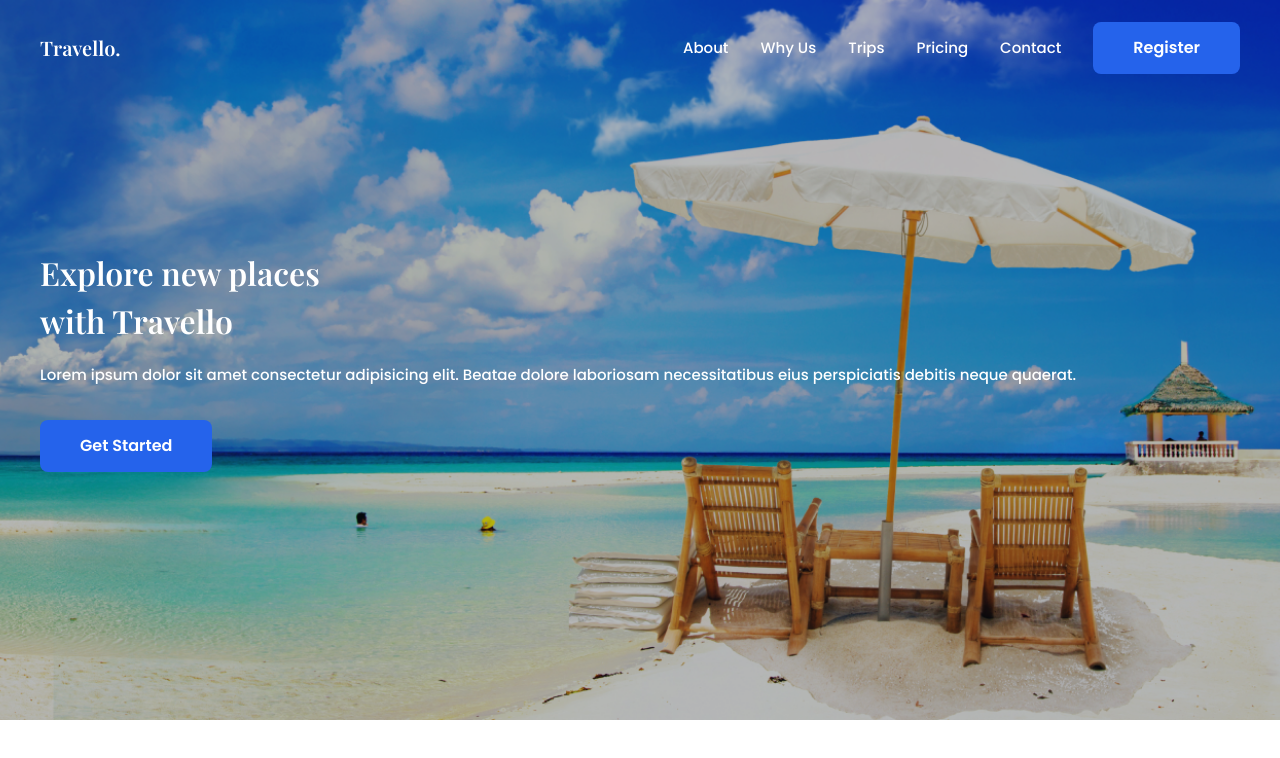
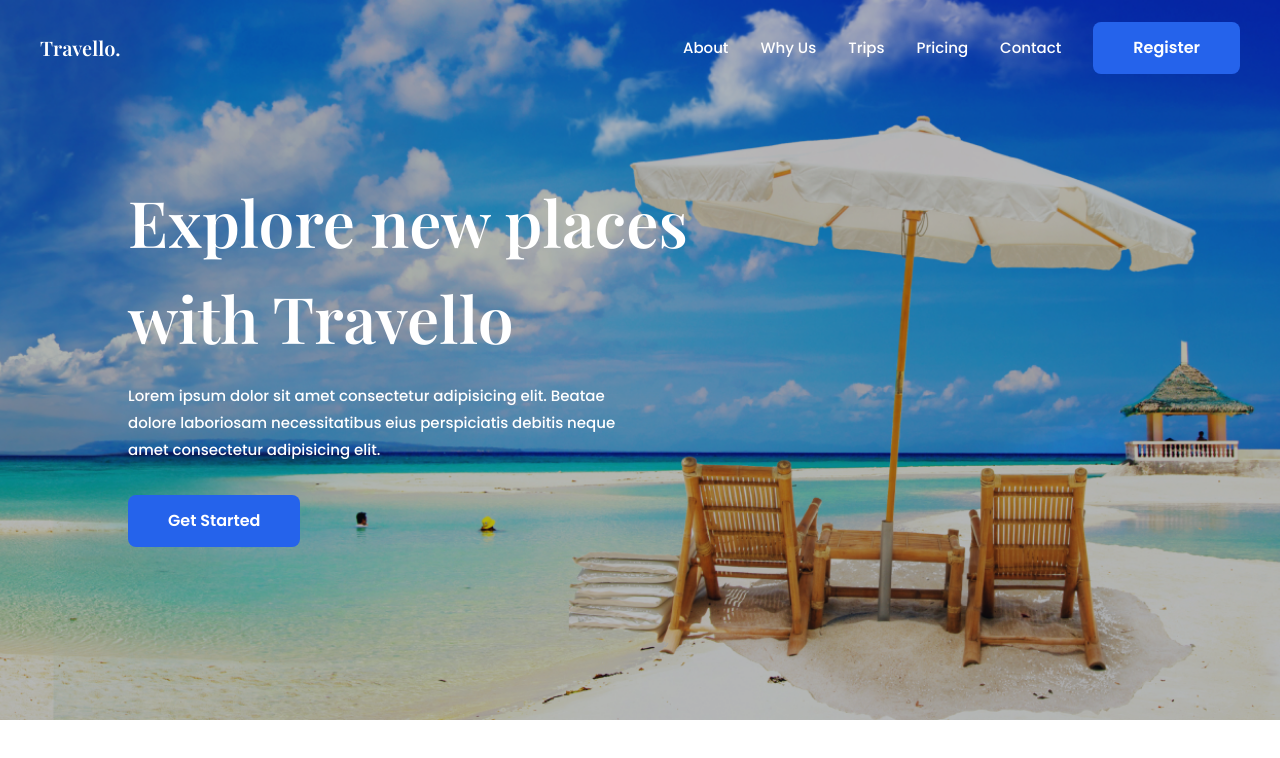
Before and after one commit to fajarfadillahh/travello-travel-agency-react-tailwind, a React (Vite) app: page / in a window 1280 px wide. Shown: the top 758 px of the page. Built offline with nearby package versions, Linux system fonts and the light colour scheme.

Commit message:
nodified: responsive Hero - HomePage

```diff
--- a/src/parts/HomePage/Hero.jsx
+++ b/src/parts/HomePage/Hero.jsx
@@ -20,15 +20,15 @@ export default function Hero() {
 
         <div className="hero__container container relative">
           {/* hero data */}
-          <div className="hero__data">
-            <h1 className="hero__title section-title text-[32px] text-white">
+          <div className="hero__data md:mx-auto md:max-w-2xl lg:max-w-3xl 2xl:max-w-5xl">
+            <h1 className="hero__title section-title text-[32px] text-white xs:text-[42px] sm:text-[52px] lg:text-[58px] 2xl:text-[64px]">
               Explore new places <br />
               with Travello
             </h1>
-            <p className="hero__text section-text pb-8 text-white">
+            <p className="hero__text section-text pb-8 text-white xs:max-w-md xl:max-w-lg">
               Lorem ipsum dolor sit amet consectetur adipisicing elit. Beatae
               dolore laboriosam necessitatibus eius perspiciatis debitis neque
-              quaerat.
+              amet consectetur adipisicing elit.
             </p>
             <Link to="/" className="hero__button button inline-flex">
               Get Started
```
